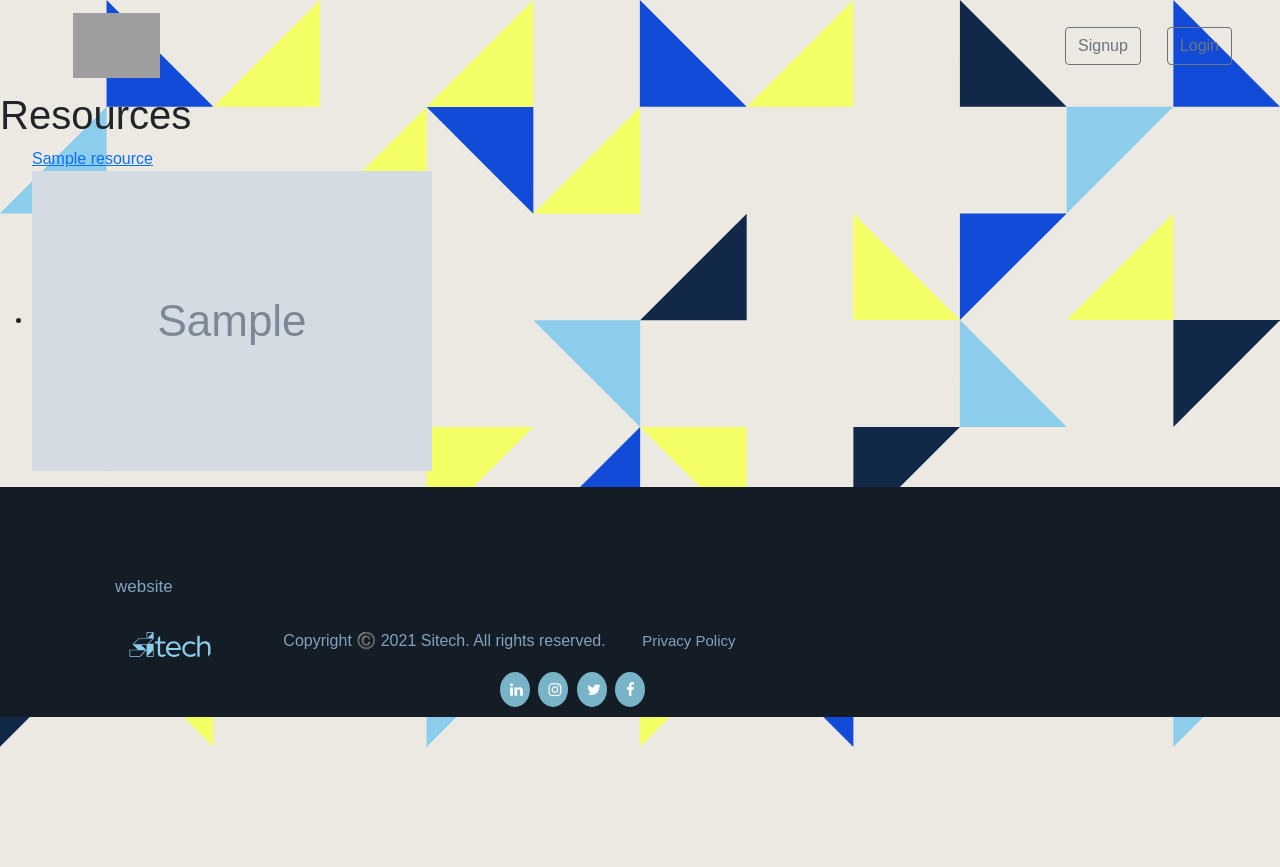
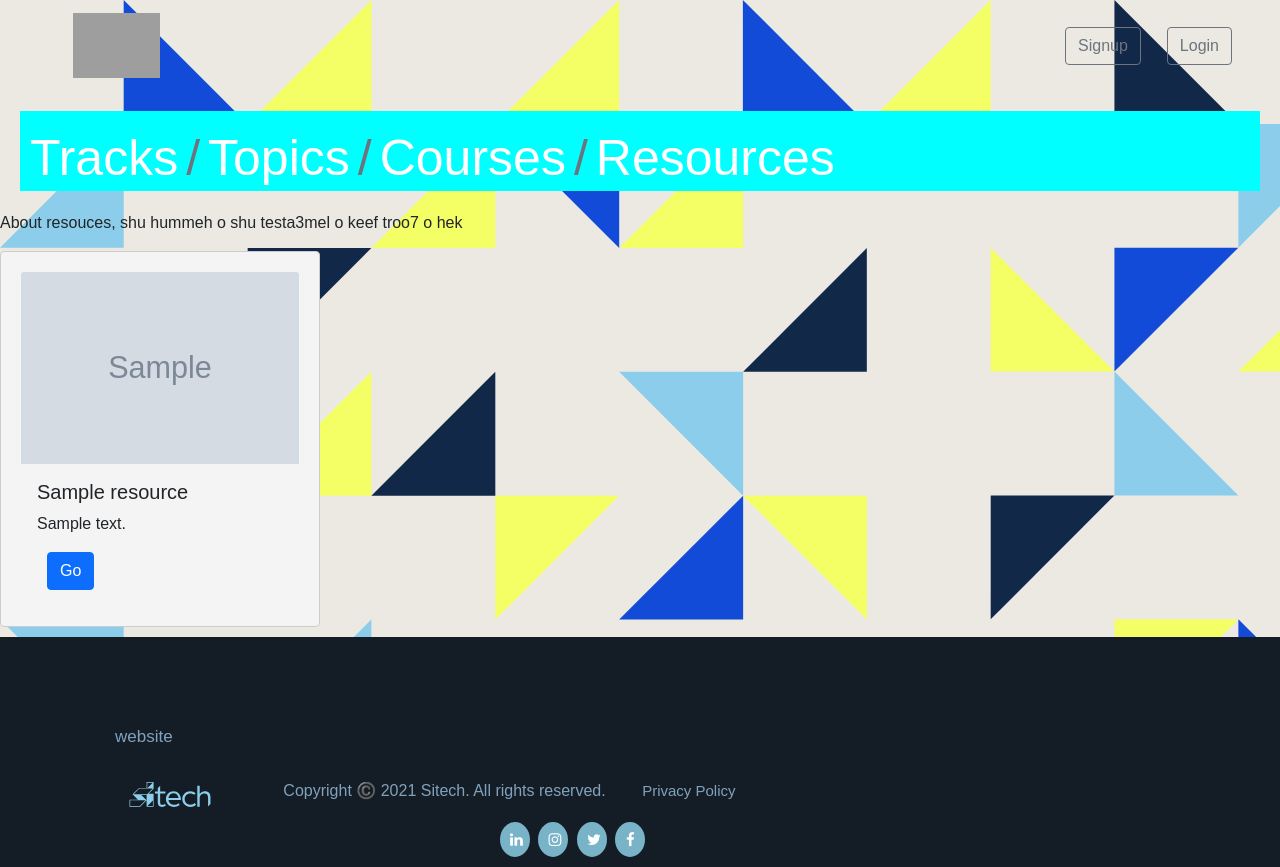
Before and after one commit to azez-alhoot/SiTech-Onboarding, a Django app: page /course/1/ in a window 1280 px wide. Before the commit the page ends 747 px from the top, so only its background shows below. Run offline with Django 3.2, Linux system fonts and the light colour scheme; tables that the repository leaves empty hold one stand-in row (values such as "Sample post"); grey boxes marked "Sample" are stand-in pictures; grey boxes are pictures that could not be loaded.

Commit message:
edited topics, courses and resources

```diff
--- a/onboarding/templates/course_resources.html
+++ b/onboarding/templates/course_resources.html
@@ -1,15 +1,35 @@
 {% extends 'base.html' %}
+
+{% load static %}
+
+{% block cssimport %}
+<link rel="stylesheet" href="{% static 'css/resources.css' %}" type="text/css">{% endblock %}
 
 {% block title %}Resources{% endblock %}
 
 {% block content %}
 
-<h1>Resources</h1>
-<ul>
-    {% for resource in resources %}
-    <a href="//{{resource.link}}" target='_blank'>{{ resource.name }}</a></li>
-    <li><img src="{{ resource.image.url }}" alt="image"></li>
+<nav aria-label="breadcrumb" id="sub-nav">
+    <ol class="breadcrumb">
+        <li class="breadcrumb-item active" aria-current="page">Tracks</li>
+        <li class="breadcrumb-item active" aria-current="page">Topics</li>
+        <li class="breadcrumb-item active" aria-current="page">Courses</li>
+        <li class="breadcrumb-item active" aria-current="page">Resources</li>
+    </ol>
+</nav>
 
-    {% endfor %}
-</ul>
+<p>About resouces, shu hummeh o shu testa3mel o keef troo7 o hek</p>
+
+
+{% for resource in resources %}
+<div class="card" style="width: 20rem;">
+    <img class="card-img-top" src="{{ resource.image.url }}" alt="Card image cap">
+    <div class="card-body">
+        <h5 class="card-title">{{ resource.name }}</h5>
+        <p class="card-text">{{ resource.descirption }}</p>
+        <a class="btn btn-primary" href="//{{ resource.link }}">Go</a>
+    </div>
+</div>
+{% endfor %}
+
 {% endblock %}
--- /dev/null
+++ b/static/css/resources.css
@@ -0,0 +1,30 @@
+.card-img-top {
+    width: 100%;
+    height: 15vw;
+    object-fit: cover;
+}
+
+.card {
+    border: 1px solid #ccc;
+    background-color: #f4f4f4;
+    padding: 20px;
+    margin-bottom: 10px;
+    display: inline-flex;
+  }
+
+#sub-nav {
+    background-color: aqua;
+    height: 80px;
+    padding: 10px;
+    margin: 20px;
+}
+
+.breadcrumb-item.active{
+    font-size: 50px;
+    color: white;
+}
+
+p{
+    width: 500px;
+    border-width: 20px;
+}
```
Also changed, not shown: onboarding/templates/topic_courses.html (+26 -7 lines), onboarding/templates/track_topics.html (+24 -6 lines), onboarding/templates/tracks.html (+4 -5 lines), static/css/courses.css (added, +30 -0 lines), static/css/topics.css (added, +30 -0 lines), media/resources_photos/sitech_logo.png (added).
